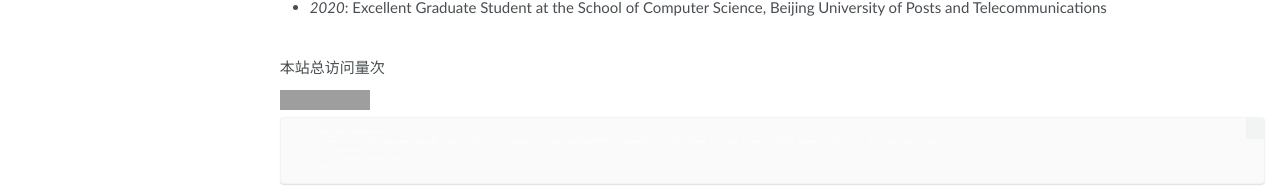
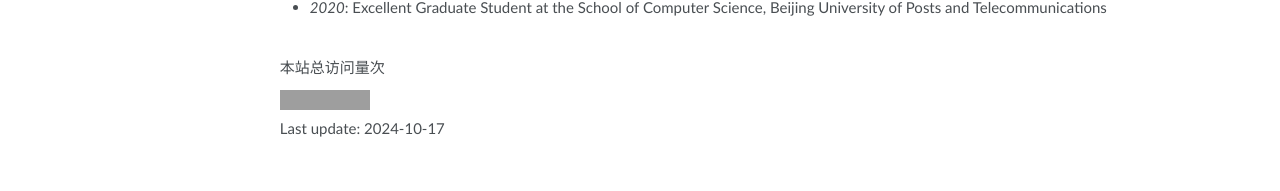
Before and after one commit to chris-Ang-li/chris-Ang-li.github.io, a Jekyll site: the page built from _pages/about.md, in a window 1280 px wide and 900 px high, scrolled down 928 px. Shown: the part 706-897 px from the top of the window. Built offline with Jekyll 4.4.1, drawn with Linux system fonts in a browser that asks for light colours; some web fonts are replaced; after the commit the page ends 1781 px from its top, so only the background shows below that; grey boxes are pictures that could not be loaded.

Commit message:
Update about.md

```diff
--- a/_pages/about.md
+++ b/_pages/about.md
@@ -25,8 +25,6 @@ redirect_from:
 <a href="https://info.flagcounter.com/hVUU"><img src="https://s01.flagcounter.com/count2/hVUU/bg_FFFFFF/txt_000000/border_CCCCCC/columns_2/maxflags_10/viewers_0/labels_1/pageviews_1/flags_0/percent_0/" alt="Flag Counter" border="0"></a>
 
 
-		 <div class="copywrite">
-		 <a href="http://info.flagcounter.com/jqBO"><img src="http://s01.flagcounter.com/count/jqBO/bg_FFFFFF/txt_000000/border_CCCCCC/columns_8/maxflags_8/viewers_0/labels_0/pageviews_0/flags_0/" alt="Flag Counter" border="0"></a>
-			<br><br>
-			 <p>Last update: 2024-10-17</p>
-		 </div>
+<div class="copywrite">
+	<p>Last update: 2024-10-17</p>
+</div>
```
